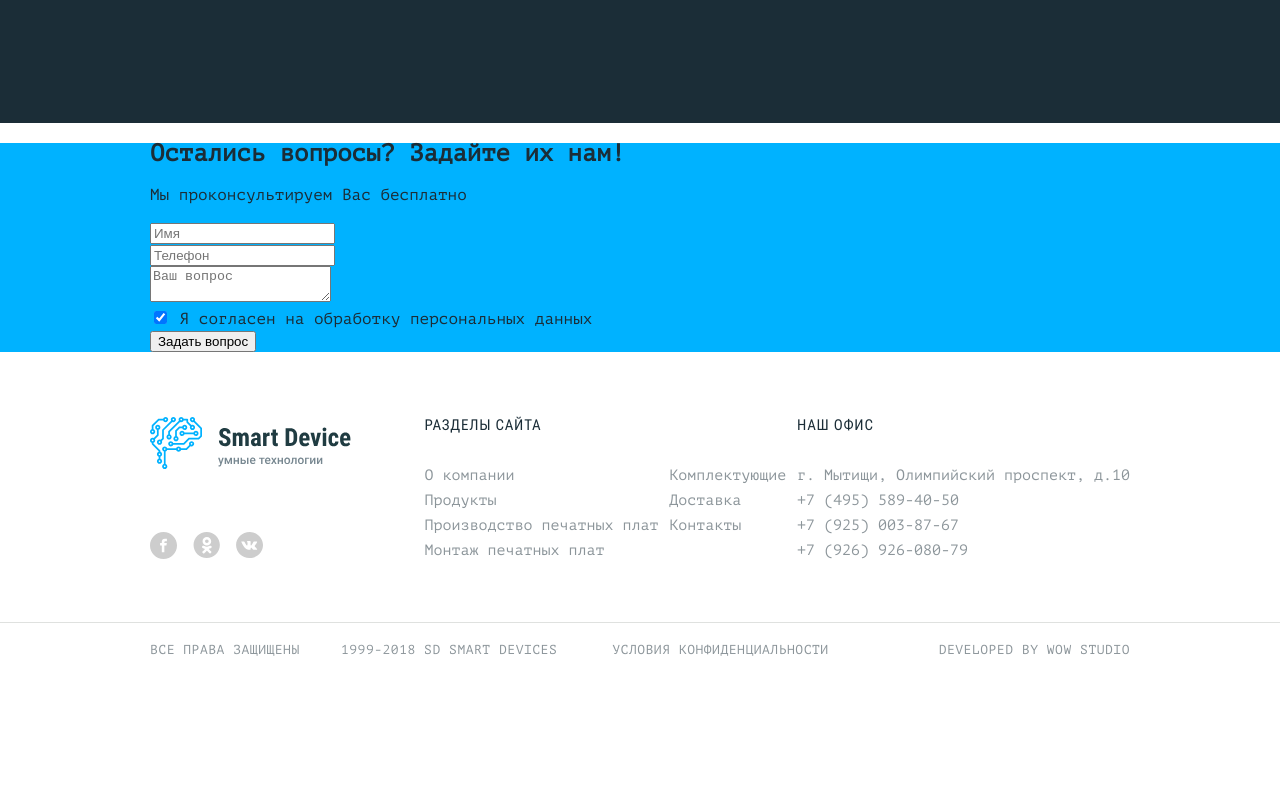
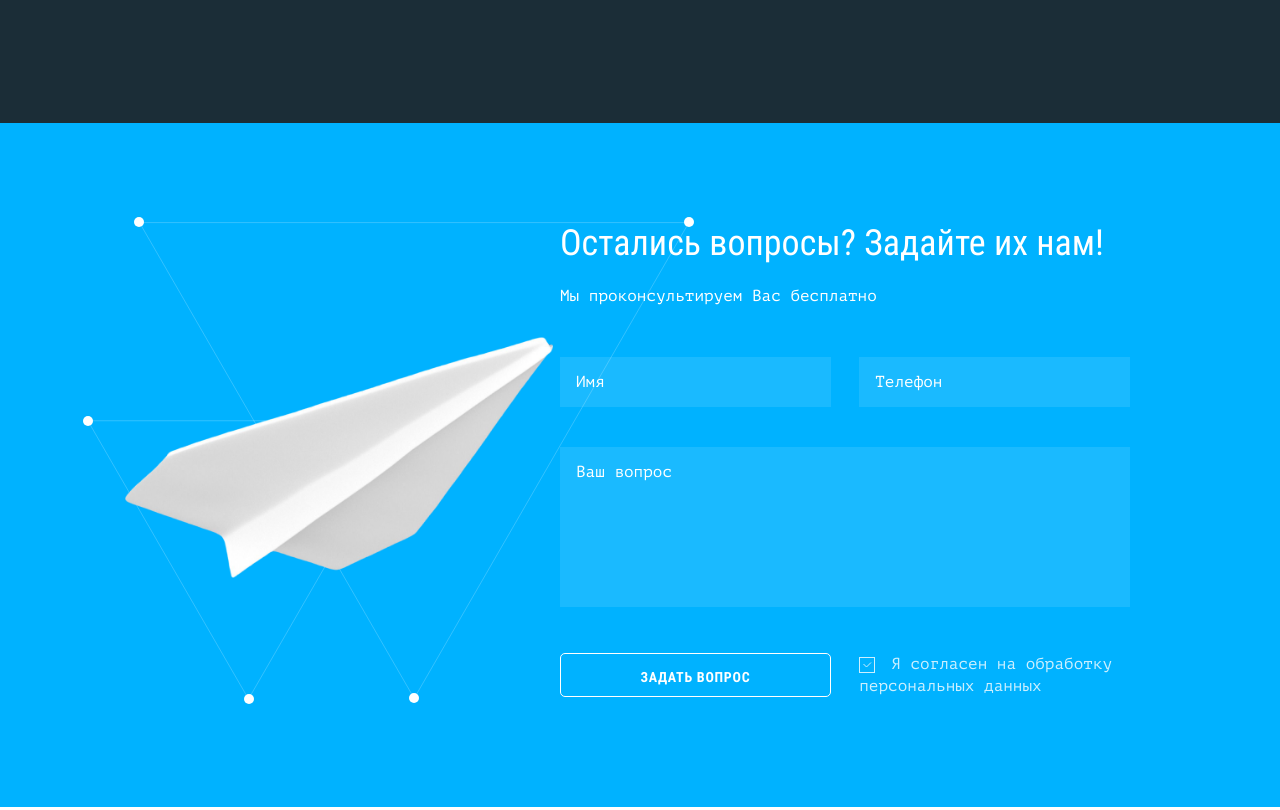
Before and after one commit to tikhomirova-a/smart_device, a website: page source/index.html in a window 1280 px wide. Shown: the part 2920-3730 px from the top of the page. Before the commit the page ends 3597 px from the top, so only its background shows below. Drawn offline with nearby package versions, Linux system fonts and the light colour scheme; files that its build step writes are made by us from their sources.

Commit message:
style the feedback block

```diff
--- a/source/index.html
+++ b/source/index.html
@@ -200,7 +200,7 @@
             платы и комплектующие Service Devices применяются на предприятиях Российских Железных Дорог (РЖД),
             РоссАвтоПрома (ВАЗ, АвтоГАЗ), МинАтома, СпецМедТехники. Среди наших клиентов крупнейшие Производители
             светотехники России.</p>
-          <a href="#">Подробнее</a>
+          <a class="button" href="#">Подробнее</a>
         </div>
       </section>
     </div>
@@ -211,7 +211,8 @@
           <li>
             <div class="service__item service__item--production">
               <a href="#">
-                <h3>Производство<br>печатных плат</h3>
+                <h3>Производство<br> печатных плат</h3>
+                <!--                1x: 370px, 2x: 740px-->
                 <picture>
                   <source srcset="images/production-desktop@1x.png 1x, images/production-desktop@2x.png 2x">
                   <img src="images/production-desktop@1x.png" width="370" height="620" alt="Процесс производства платы.">
@@ -222,7 +223,8 @@
           <li>
             <div class="service__item service__item--montage">
               <a href="#">
-                <h3>Монтаж печатных<br>плат</h3>
+                <h3>Монтаж печатных<br> плат</h3>
+                <!--                1x: 370px, 2x: 740px-->
                 <picture>
                   <source srcset="images/montage-desktop@1x.png 1x, images/montage-desktop@2x.png 2x">
                   <img src="images/montage-desktop@1x.png" width="370" height="620" alt="Процесс монтажа платы.">
@@ -233,8 +235,8 @@
           <li>
             <div class="service__item service__item--accessories">
               <a href="#">
-                <h3>Комплектующие<br>
-                  для светотехники</h3>
+                <h3>Комплектующие<br> для светотехники</h3>
+                <!--                1x: 370px, 2x: 740px-->
                 <picture>
                   <source srcset="images/light-desktop@1x.png 1x, images/light-desktop@2x.png 2x">
                   <img src="images/light-desktop@1x.png" width="370" height="620" alt="Лента со светодиодами.">
@@ -247,6 +249,14 @@
     </section>
     <section class="page-main__feedback">
       <div class="page-main__feedback-wrapper feedback">
+        <div class="feedback__img-wrapper">
+          <!--        1x: 511px, 2x: 1022px-->
+          <picture>
+            <source srcset="images/paper-airplane@1x.png 1x, images/paper-airplane@2x.png 2x">
+            <img src="images/paper-airplane@1x.png" width="511" height="288" alt="Бумажный самолёт.">
+          </picture>
+        </div>
+        <div class="feedback__text">
           <h2>Остались вопросы? Задайте их нам!</h2>
           <p>Мы проконсультируем Вас бесплатно</p>
           <form class="feedback__form form" method="POST" action="https://echo.htmlacademy.ru">
@@ -258,16 +268,22 @@
               <label for="input-tel" class="visually-hidden">Введите 10 цифр Вашего номер телефона</label>
               <input id="input-tel" type="tel" name="tel" placeholder="Телефон" required maxlength="10">
             </div>
-          <div class="form__input">
+            <div class="form__input form__input--textarea">
               <label for="input-question" class="visually-hidden">Задайте Ваш вопрос</label>
-            <textarea id="input-question" name="question-text" placeholder="Ваш вопрос"></textarea>
+              <textarea id="input-question" name="question-text" placeholder="Ваш вопрос" rows="6"></textarea>
             </div>
+            <button class="button button--contrast" type="submit">Задать вопрос</button>
             <div class="form__checkbox">
-            <input id="checkbox-agreement" type="checkbox" name="checkbox-agreement" required checked>
-            <label for="checkbox-agreement">Я согласен на обработку  персональных данных</label>
+              <label for="checkbox-agreement">
+                <input id="checkbox-agreement" class="visually-hidden" type="checkbox" name="checkbox-agreement"
+                        required checked>
+                <span class="form__checkbox-icon"></span>
+                Я согласен на обработку персональных данных
+              </label>
             </div>
-          <button type="submit">Задать вопрос</button>
           </form>
+        </div>
+      </div>
     </section>
   </main>
   <footer class="page-footer">
--- /dev/null
+++ b/source/sass/components/button.scss
@@ -0,0 +1,40 @@
+.button {
+  @include reset-button;
+
+  padding: 14px 30px 10px;
+
+  font-size: 14px;
+  line-height: 16px;
+  text-align: center;
+  letter-spacing: 0.05em;
+  text-transform: uppercase;
+  color: $accent-blue;
+
+  border: 1px solid $accent-blue;
+  border-radius: 5px;
+
+  &--contrast {
+    color: $basic-white;
+
+    border-color: $basic-white;
+  }
+
+  &:hover,
+  &:focus {
+    color: $basic-white;
+
+    background-color: $accent-blue;
+    outline: none;
+  }
+
+  &--contrast:hover,
+  &--contrast:focus {
+    color: $accent-blue;
+
+    background-color: $basic-white;
+  }
+
+  &:active {
+    opacity: 0.7;
+  }
+}
--- a/source/sass/components/company.scss
+++ b/source/sass/components/company.scss
@@ -54,35 +54,6 @@
 
 .company a {
   display: inline-block;
-  padding: 14px 30px 10px;
-
-  font-family: "Roboto Condensed", "Arial", sans-serif;
-  font-style: normal;
-  font-weight: 700;
-  font-size: 14px;
-  line-height: 16px;
-  text-align: center;
-  letter-spacing: 0.05em;
-  text-transform: uppercase;
-  color: $accent-blue;
-
-  border: 1px solid $accent-blue;
-  border-radius: 5px;
-
-  &:hover,
-  &:focus {
-    color: $basic-white;
-
-    background-color: $accent-blue;
-    outline: none;
-  }
-
-  &:active {
-    color: $basic-white;
-
-    background-color: $accent-blue;
-    opacity: 0.7;
-  }
 }
 
 .company__img-wrapper {
--- /dev/null
+++ b/source/sass/components/feedback.scss
@@ -0,0 +1,60 @@
+.feedback {
+  display: flex;
+  align-items: center;
+}
+
+.feedback__img-wrapper {
+  position: relative;
+
+  display: flex;
+  width: 43.67%;
+  margin-left: -25px;
+
+  @media (max-width: $tablet-width) {
+    display: none;
+  }
+}
+
+.feedback__img-wrapper img {
+  display: block;
+}
+
+.feedback__text {
+  flex: 0 1 48.7%;
+  min-width: 570px;
+  margin-left: auto;
+
+  color: $basic-white;
+
+  @media (max-width: $tablet-width) {
+    flex-basis: 100%;
+    min-width: auto;
+    margin: 0;
+  }
+}
+
+.feedback__text h2 {
+  @include reset-text;
+
+  margin-bottom: 10px;
+
+  font-family: "Roboto Condensed", "Arial", sans-serif;
+  font-style: normal;
+  font-weight: 400;
+  font-size: 36px;
+  line-height: 51px;
+  color: $basic-white;
+
+  @media (max-width: $tablet-width) {
+    font-size: 32px;
+    line-height: 140.62%;
+  }
+
+  @media (max-width: $mobile-width) {
+    font-size: 28px;
+  }
+}
+
+.feedback__text p {
+  margin-bottom: 50px;
+}
--- /dev/null
+++ b/source/sass/components/form.scss
@@ -0,0 +1,102 @@
+.form {
+  display: grid;
+  grid-template-columns: 1fr 1fr;
+  column-gap: 5%;
+  row-gap: 40px;
+
+  color: $basic-white;
+
+  background-color: transparent;
+
+  @media (max-width: $tablet-width) {
+    column-gap: 5.4%;
+  }
+
+  @media (max-width: $mobile-width) {
+    grid-template-columns: 1fr;
+    row-gap: 30px;
+  }
+}
+
+.form__input {
+  &--textarea {
+    grid-column: 1/-1;
+  }
+}
+
+.form__input input,
+.form__input textarea {
+  width: 100%;
+  padding: 14px 16px;
+
+  font-family: "PT Mono", "Courier New", monospace;
+  font-style: normal;
+  font-weight: 400;
+  font-size: 16px;
+  line-height: 22px;
+  color: $basic-white;
+
+  border: none;
+  background-color: rgba(255, 255, 255, 0.1);
+
+  resize: none;
+
+  &::placeholder {
+    color: $basic-white;
+  }
+
+  &:hover,
+  &:focus {
+    color: $basic-white;
+
+    background-color: rgba(255, 255, 255, 0.1);
+    outline: 1px solid $basic-white;
+  }
+}
+
+.form__input textarea {
+  @media (max-width: $mobile-width) {
+    height: 105px;
+  }
+}
+
+
+.form__checkbox label {
+  position: relative;
+
+  padding-left: 32px;
+
+  font-family: "PT Mono", "Courier New", monospace;
+  font-style: normal;
+  font-weight: 400;
+  font-size: 16px;
+  line-height: 22px;
+
+  opacity: 0.8;
+}
+
+.form__checkbox-icon {
+  position: absolute;
+  left: 0;
+  top: 2px;
+
+  width: 16px;
+  height: 16px;
+
+  border: 1px solid $basic-white;
+
+  input:checked + & {
+    background-repeat: no-repeat;
+    background-position: center;
+    background-image: url("../images/check.svg");
+  }
+
+  input:hover + &,
+  input:focus + & {
+    box-shadow: 2px 2px 5px $basic-white;
+  }
+}
+
+.form button {
+  //
+}
--- a/source/sass/components/page-main.scss
+++ b/source/sass/components/page-main.scss
@@ -83,9 +83,32 @@
 }
 
 .page-main__feedback {
+  padding: 95px 0 110px;
+
   background-color: $accent-blue;
+  background-image: url("../images/triangles-bg.svg");
+  background-repeat: no-repeat;
+  background-position: 10.2% -60px;
+
+  @media (max-width: $tablet-width) {
+    padding: 85px 11.2% 105px 11.9%;
+
+    background-image: none;
+  }
+
+  @media (max-width: $mobile-width) {
+    @include mobile-container;
+
+    padding-top: 35px;
+    padding-bottom: 40px;
+  }
 }
 
 .page-main__feedback-wrapper {
   @include desktop-container;
+
+  @media (max-width: $tablet-width) {
+    width: 100%;
+    min-width: auto;
+  }
 }
--- a/source/sass/style.scss
+++ b/source/sass/style.scss
@@ -15,3 +15,6 @@
 @import "components/features.scss";
 @import "components/company.scss";
 @import "components/service.scss";
+@import "components/feedback.scss";
+@import "components/form.scss";
+@import "components/button.scss";
```
Also changed, not shown: source/images/check.svg (added). Lines whose indentation alone changed are shown as unchanged.
